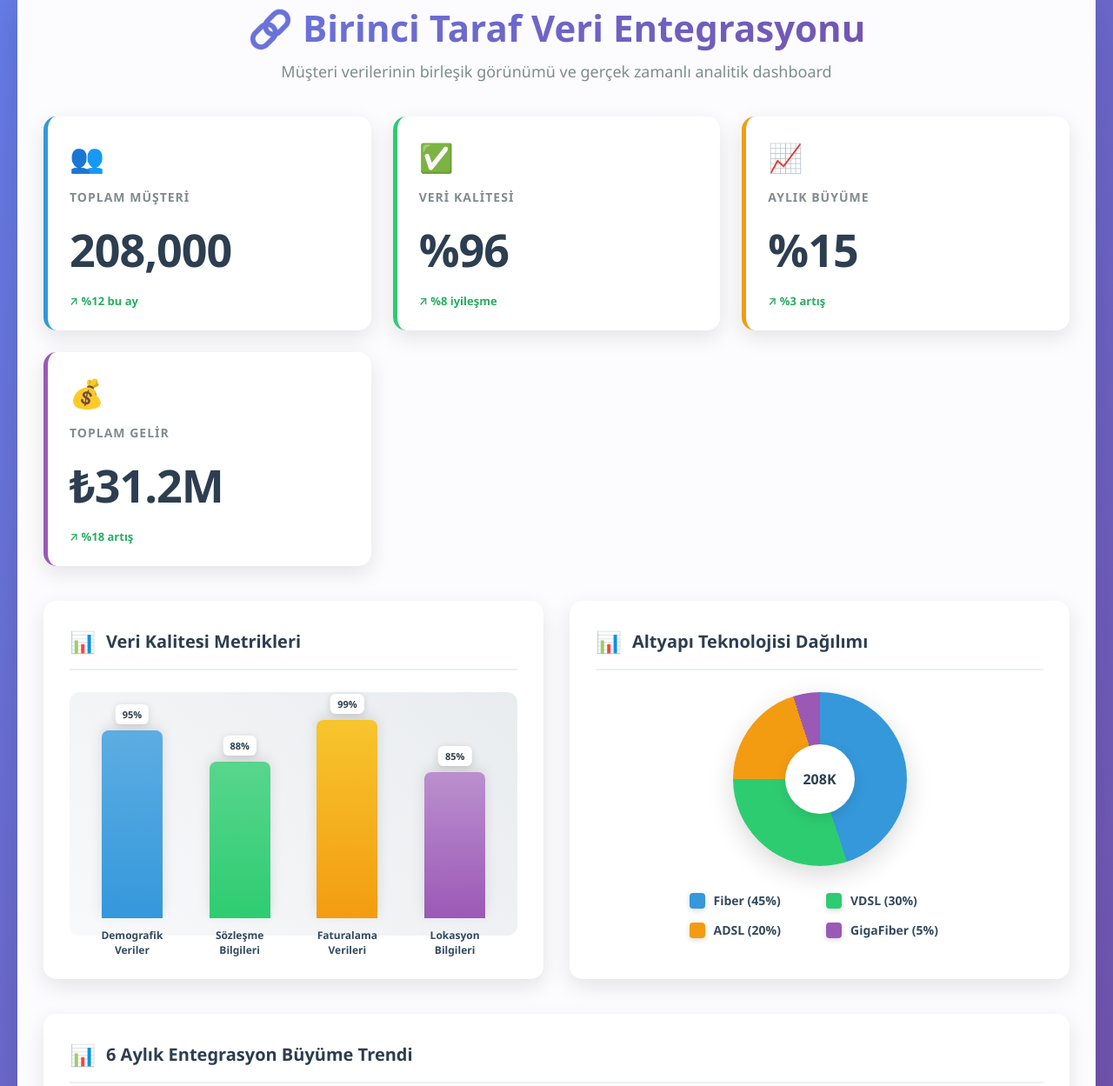
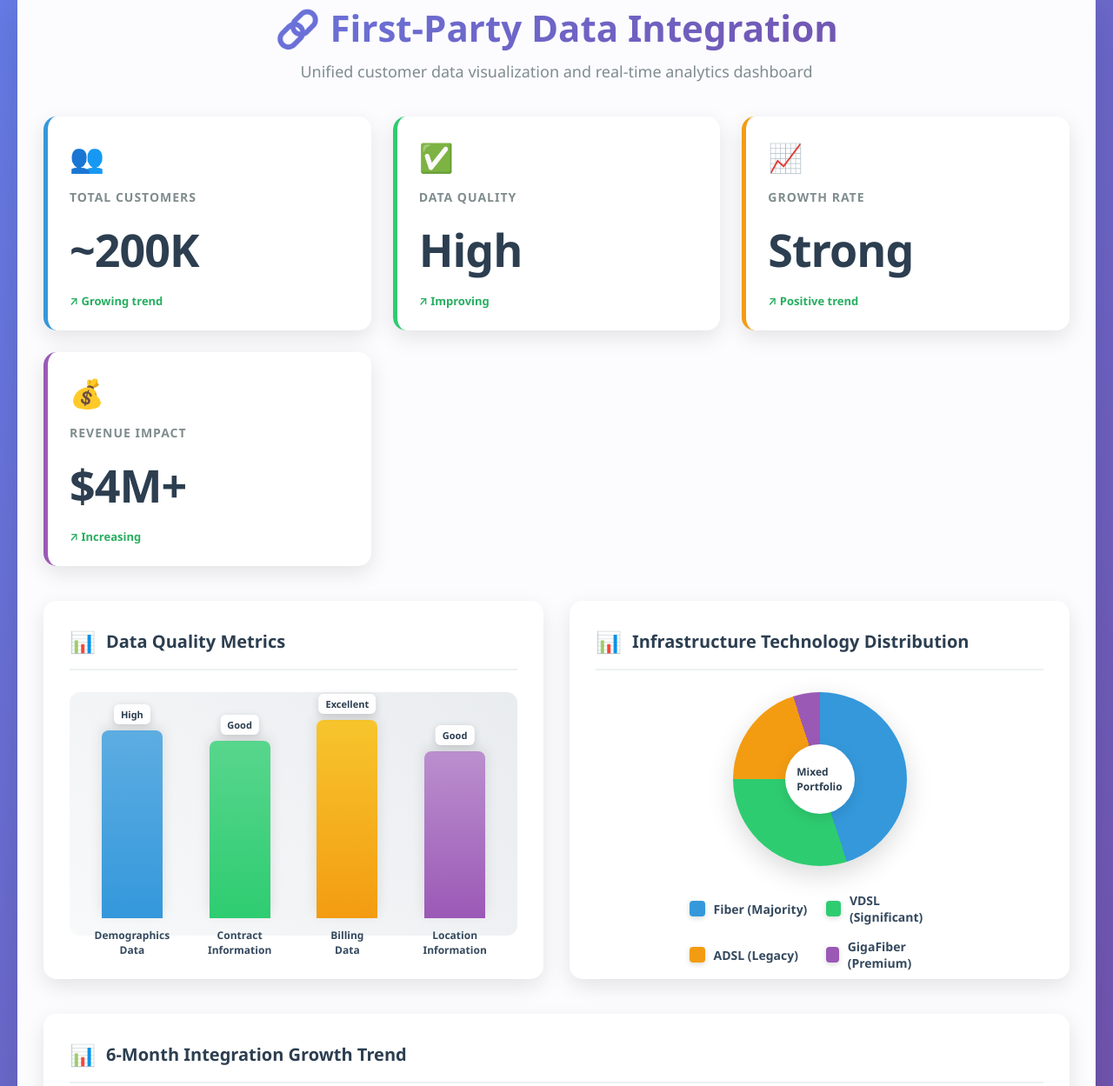
Before and after one commit to anilcogalan-analyticahouse/telecom-dashboard, a plain HTML site: page index.html in a window 1280 px wide. Shown: the part 47-1296 px from the top of the page at 87% size. Drawn offline with Linux system fonts and the light colour scheme.

Commit message:
Update index.html

```diff
--- a/index.html
+++ b/index.html
@@ -1,9 +1,9 @@
 <!DOCTYPE html>
-<html lang="tr">
+<html lang="en">
 <head>
     <meta charset="UTF-8">
     <meta name="viewport" content="width=device-width, initial-scale=1.0">
-    <title>Telekom Veri Entegrasyonu Dashboard</title>
+    <title>Telecom Data Integration Dashboard</title>
     <style>
         * {
             margin: 0;
@@ -154,7 +154,7 @@
             font-size: 24px;
         }
 
-        /* Veri Kalitesi Grafiği */
+        /* Data Quality Chart */
         .data-quality-chart {
             display: flex;
             justify-content: space-around;
@@ -181,7 +181,7 @@
 
         .quality-bar:nth-child(2) {
             background: linear-gradient(to top, #2ecc71, #58d68d);
-            height: 75%;
+            height: 85%;
         }
 
         .quality-bar:nth-child(3) {
@@ -191,7 +191,7 @@
 
         .quality-bar:nth-child(4) {
             background: linear-gradient(to top, #9b59b6, #bb8fce);
-            height: 70%;
+            height: 80%;
         }
 
         .quality-label {
@@ -220,7 +220,7 @@
             box-shadow: 0 2px 8px rgba(0,0,0,0.15);
         }
 
-        /* Teknoloji Dağılımı */
+        /* Technology Distribution */
         .tech-distribution {
             display: flex;
             flex-direction: column;
@@ -263,6 +263,7 @@
             font-weight: 700;
             color: #2c3e50;
             box-shadow: 0 5px 15px rgba(0,0,0,0.1);
+            font-size: 12px;
         }
 
         .pie-legend {
@@ -289,7 +290,7 @@
             box-shadow: 0 2px 6px rgba(0,0,0,0.15);
         }
 
-        /* Trend Grafiği */
+        /* Trend Chart */
         .trend-container {
             background: white;
             border-radius: 15px;
@@ -341,7 +342,7 @@
             color: #7f8c8d;
         }
 
-        /* Özet Kartları */
+        /* Summary Cards */
         .summary-cards {
             display: grid;
             grid-template-columns: repeat(auto-fit, minmax(350px, 1fr));
@@ -394,7 +395,7 @@
             line-height: 1.4;
         }
 
-        /* Animasyonlar */
+        /* Animations */
         @keyframes growUp {
             from {
                 height: 0 !important;
@@ -435,88 +436,88 @@
     <div class="dashboard">
         <!-- Header -->
         <div class="header">
-            <h1>🔗 Birinci Taraf Veri Entegrasyonu</h1>
-            <p>Müşteri verilerinin birleşik görünümü ve gerçek zamanlı analitik dashboard</p>
+            <h1>🔗 First-Party Data Integration</h1>
+            <p>Unified customer data visualization and real-time analytics dashboard</p>
         </div>
 
         <!-- KPI Cards -->
         <div class="kpi-grid">
             <div class="kpi-card blue">
                 <div class="kpi-icon">👥</div>
-                <div class="kpi-label">Toplam Müşteri</div>
-                <div class="kpi-value">208,000</div>
-                <div class="kpi-change">↗ %12 bu ay</div>
+                <div class="kpi-label">Total Customers</div>
+                <div class="kpi-value">~200K</div>
+                <div class="kpi-change">↗ Growing trend</div>
             </div>
             <div class="kpi-card green">
                 <div class="kpi-icon">✅</div>
-                <div class="kpi-label">Veri Kalitesi</div>
-                <div class="kpi-value">%96</div>
-                <div class="kpi-change">↗ %8 iyileşme</div>
+                <div class="kpi-label">Data Quality</div>
+                <div class="kpi-value">High</div>
+                <div class="kpi-change">↗ Improving</div>
             </div>
             <div class="kpi-card orange">
                 <div class="kpi-icon">📈</div>
-                <div class="kpi-label">Aylık Büyüme</div>
-                <div class="kpi-value">%15</div>
-                <div class="kpi-change">↗ %3 artış</div>
+                <div class="kpi-label">Growth Rate</div>
+                <div class="kpi-value">Strong</div>
+                <div class="kpi-change">↗ Positive trend</div>
             </div>
             <div class="kpi-card purple">
                 <div class="kpi-icon">💰</div>
-                <div class="kpi-label">Toplam Gelir</div>
-                <div class="kpi-value">₺31.2M</div>
-                <div class="kpi-change">↗ %18 artış</div>
+                <div class="kpi-label">Revenue Impact</div>
+                <div class="kpi-value">$4M+</div>
+                <div class="kpi-change">↗ Increasing</div>
             </div>
         </div>
 
         <!-- Charts -->
         <div class="chart-grid">
-            <!-- Veri Kalitesi -->
+            <!-- Data Quality -->
             <div class="chart-card">
-                <div class="chart-title">Veri Kalitesi Metrikleri</div>
+                <div class="chart-title">Data Quality Metrics</div>
                 <div class="data-quality-chart">
                     <div class="quality-bar">
-                        <div class="quality-percentage">95%</div>
-                        <div class="quality-label">Demografik<br>Veriler</div>
+                        <div class="quality-percentage">High</div>
+                        <div class="quality-label">Demographics<br>Data</div>
                     </div>
                     <div class="quality-bar">
-                        <div class="quality-percentage">88%</div>
-                        <div class="quality-label">Sözleşme<br>Bilgileri</div>
+                        <div class="quality-percentage">Good</div>
+                        <div class="quality-label">Contract<br>Information</div>
                     </div>
                     <div class="quality-bar">
-                        <div class="quality-percentage">99%</div>
-                        <div class="quality-label">Faturalama<br>Verileri</div>
+                        <div class="quality-percentage">Excellent</div>
+                        <div class="quality-label">Billing<br>Data</div>
                     </div>
                     <div class="quality-bar">
-                        <div class="quality-percentage">85%</div>
-                        <div class="quality-label">Lokasyon<br>Bilgileri</div>
+                        <div class="quality-percentage">Good</div>
+                        <div class="quality-label">Location<br>Information</div>
                     </div>
                 </div>
             </div>
 
-            <!-- Teknoloji Dağılımı -->
+            <!-- Technology Distribution -->
             <div class="chart-card">
-                <div class="chart-title">Altyapı Teknolojisi Dağılımı</div>
+                <div class="chart-title">Infrastructure Technology Distribution</div>
                 <div class="tech-distribution">
                     <div class="pie-container">
                         <div class="pie-slice">
-                            <div class="pie-center">208K</div>
+                            <div class="pie-center">Mixed<br>Portfolio</div>
                         </div>
                     </div>
                     <div class="pie-legend">
                         <div class="legend-item">
                             <div class="legend-color" style="background: #3498db;"></div>
-                            Fiber (45%)
+                            Fiber (Majority)
                         </div>
                         <div class="legend-item">
                             <div class="legend-color" style="background: #2ecc71;"></div>
-                            VDSL (30%)
+                            VDSL (Significant)
                         </div>
                         <div class="legend-item">
                             <div class="legend-color" style="background: #f39c12;"></div>
-                            ADSL (20%)
+                            ADSL (Legacy)
                         </div>
                         <div class="legend-item">
                             <div class="legend-color" style="background: #9b59b6;"></div>
-                            GigaFiber (5%)
+                            GigaFiber (Premium)
                         </div>
                     </div>
                 </div>
@@ -525,7 +526,7 @@
 
         <!-- Trend Chart -->
         <div class="trend-container">
-            <div class="chart-title">6 Aylık Entegrasyon Büyüme Trendi</div>
+            <div class="chart-title">6-Month Integration Growth Trend</div>
             <div class="trend-chart">
                 <div class="trend-bar"></div>
                 <div class="trend-bar"></div>
@@ -535,31 +536,31 @@
                 <div class="trend-bar"></div>
             </div>
             <div class="trend-labels">
-                <span>Ocak</span>
-                <span>Şubat</span>
-                <span>Mart</span>
-                <span>Nisan</span>
-                <span>Mayıs</span>
-                <span>Haziran</span>
+                <span>Jan</span>
+                <span>Feb</span>
+                <span>Mar</span>
+                <span>Apr</span>
+                <span>May</span>
+                <span>Jun</span>
             </div>
         </div>
 
         <!-- Summary Cards -->
         <div class="summary-cards">
             <div class="summary-card">
-                <h3>🔄 Veri Entegrasyonu</h3>
-                <div class="summary-value">98.5%</div>
-                <p>15+ farklı kaynaktan başarıyla entegre edilmiş veriler</p>
+                <h3>🔄 Data Integration</h3>
+                <div class="summary-value">Excellent</div>
+                <p>Successfully integrated data from multiple sources</p>
             </div>
             <div class="summary-card">
-                <h3>⚡ Sistem Performansı</h3>
-                <div class="summary-value">&lt; 5sn</div>
-                <p>Gerçek zamanlı veri işleme ve senkronizasyon</p>
+                <h3>⚡ System Performance</h3>
+                <div class="summary-value">Fast</div>
+                <p>Real-time data processing and synchronization</p>
             </div>
             <div class="summary-card">
-                <h3>💎 Yatırım Getirisi</h3>
-                <div class="summary-value">%340</div>
-                <p>Operasyonel verimlilik ve maliyet tasarrufu</p>
+                <h3>💎 Business Value</h3>
+                <div class="summary-value">High</div>
+                <p>Significant operational efficiency improvements</p>
             </div>
         </div>
     </div>
```
